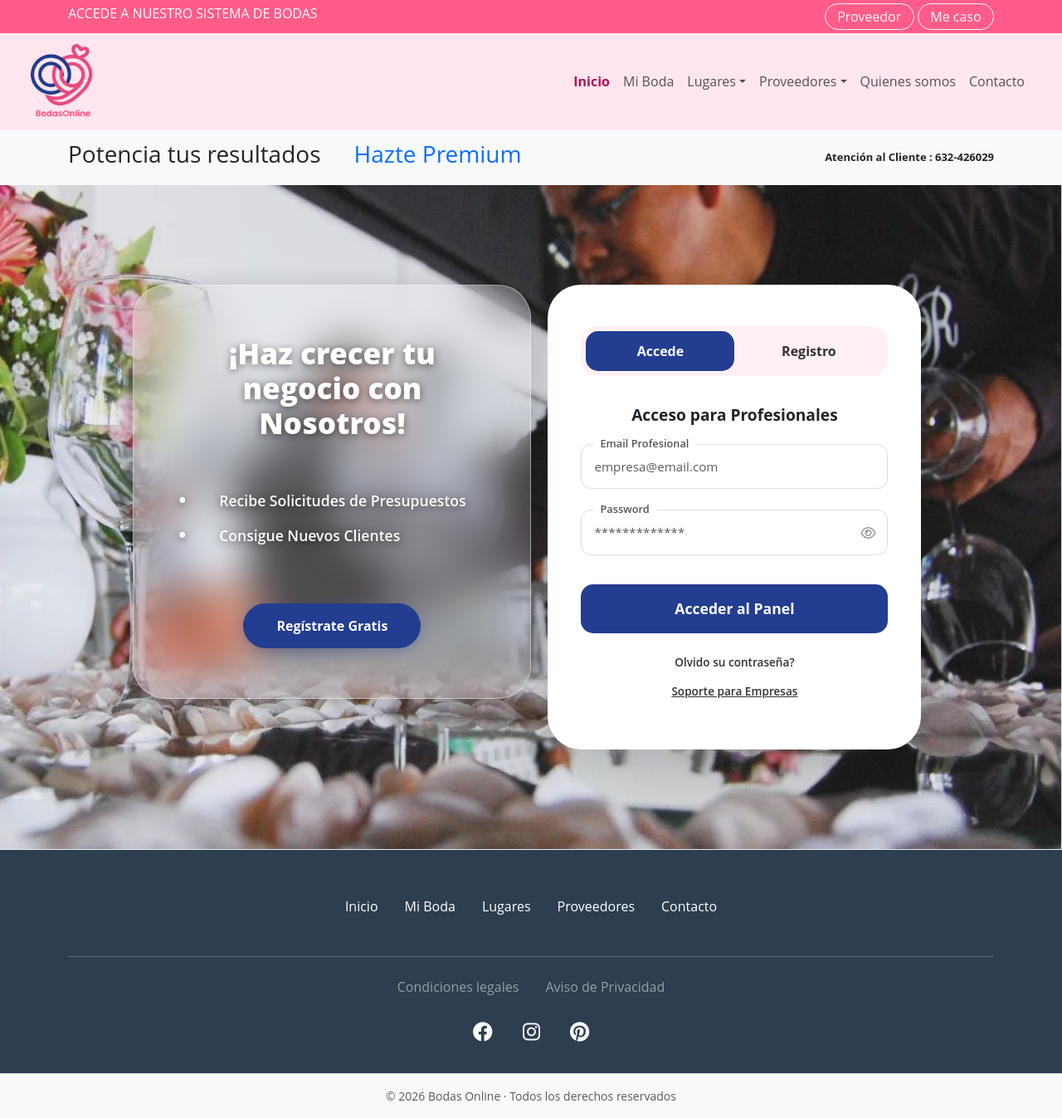
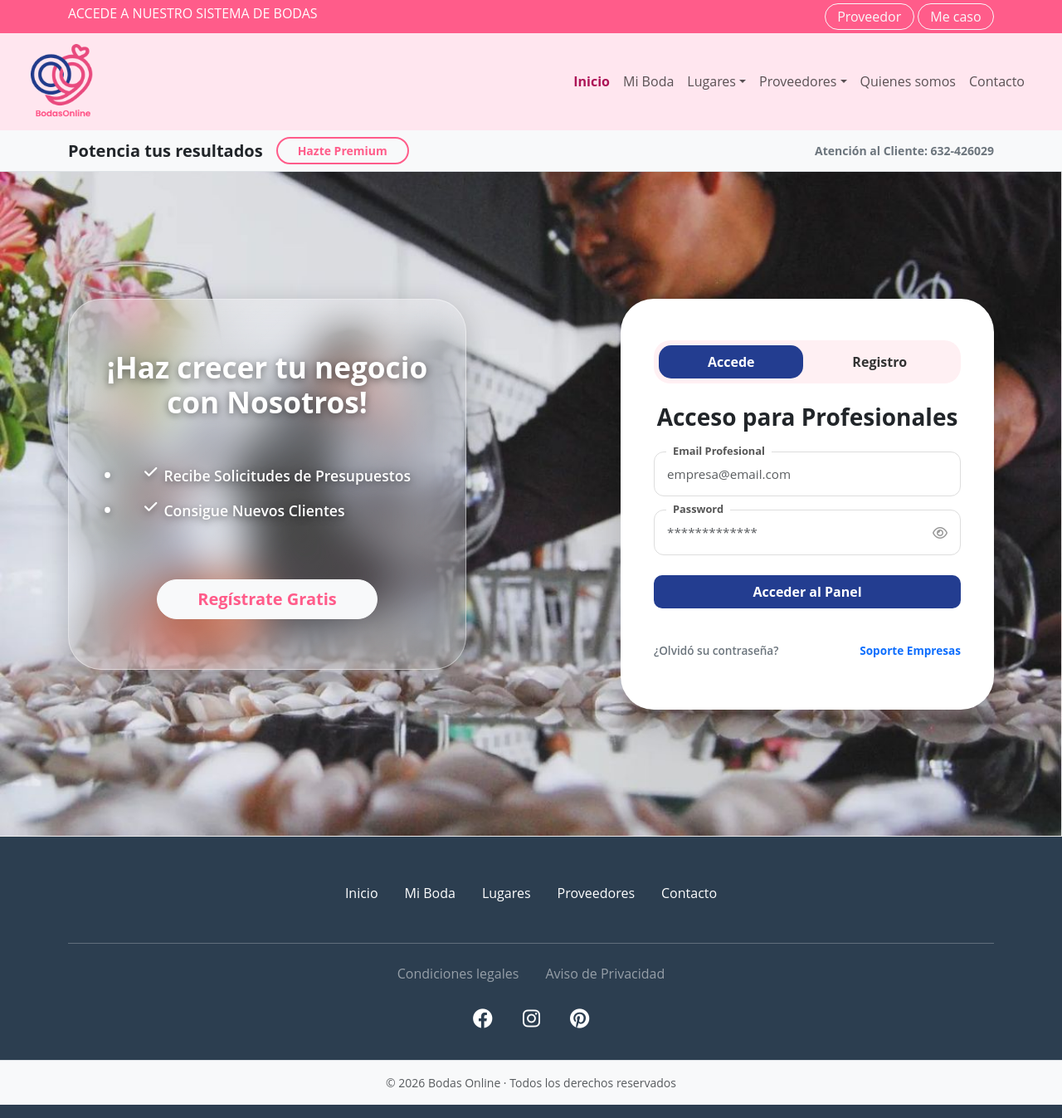
Before and after one commit to josburflor/bodasonline, a PHP site: page /proveedor.php in a window 1280 px wide. Shown: the whole page at 83% size. Run offline with PHP 8.4, Linux system fonts and the light colour scheme.

Commit message:
Restored: All styles consolidated in style.css and pages refactored to Bootstrap 5

```diff
--- a/proveedor.php
+++ b/proveedor.php
@@ -1,95 +1,95 @@
-
-
 <?php include_once("header.php"); ?>
 
-<header class="w-full bg-light py-2">
+<header class="container-fluid bg-light border-bottom py-2">
     <div class="container">
-        <div class="d-flex justify-content-between align-items-center">
+        <div class="d-flex flex-wrap justify-content-between align-items-center gap-3">
             <div class="d-flex align-items-center gap-3">
-                <span class="fw-bold text-navy-blue" style="font-size: 13px;"><h3>Potencia tus resultados</h3></span>
-                <a href="#" class="btn-pink-soft text-pink px-4 py-1 rounded-full font-bold text-decoration-none transition-all hover:bg-pink hover:text-white" style="font-size: 12px;">
-                   <h3>Hazte Premium</h3>
+                <span class="fw-bold text-dark h5 mb-0">Potencia tus resultados</span>
+                <a href="#" class="btn btn-outline-rosado px-4 py-1 fw-bold text-decoration-none" style="font-size: 14px; border-radius: 30px;">
+                   Hazte Premium
                 </a>
             </div>
-            <div class="fw-bold text-navy-blue" style="font-size: 13px;">
-                Atención al Cliente : 632-426029
+            <div class="fw-bold text-secondary" style="font-size: 14px;">
+                Atención al Cliente: 632-426029
             </div>
         </div>
     </div>
 </header>
 
 <main class="proveedor-page">
-    <section class="hero-auth">
-        <div class="container-flex">
+    <section class="hero-auth py-5">
+        <div class="container d-flex flex-wrap justify-content-center align-items-stretch gap-4">
             <!-- Bloque Izquierdo: Glassmorphism -->
-            <div class="glass-card">
-                <h2>¡Haz crecer tu negocio con Nosotros!</h2>
-                <ul class="text-start d-inline-block">
-                    <li>Recibe Solicitudes de Presupuestos</li>
-                    <li>Consigue Nuevos Clientes</li>
+            <div class="glass-card shadow-lg">
+                <h2 class="display-6 fw-bold mb-4">¡Haz crecer tu negocio con Nosotros!</h2>
+                <ul class="text-start d-inline-block ps-0">
+                    <li class="mb-3"><i class="fa-solid fa-check me-2"></i> Recibe Solicitudes de Presupuestos</li>
+                    <li class="mb-3"><i class="fa-solid fa-check me-2"></i> Consigue Nuevos Clientes</li>
                 </ul>
                 <div class="mt-4">
-                    <button class="btn-register" onclick="showAuthForm('register')">Regístrate Gratis</button>
+                    <button class="btn btn-light btn-lg px-5 py-2 fw-bold" style="border-radius: 30px; color: var(--rosa-intenso);" onclick="showAuthForm('register')">Regístrate Gratis</button>
                 </div>
             </div>
 
             <!-- Bloque Derecho: Formulario -->
-            <div class="login-card">
-                <div class="auth-tabs">
-                    <div class="tab active" id="tab-login" onclick="showAuthForm('login')">Accede</div>
-                    <div class="tab" id="tab-register" onclick="showAuthForm('register')">Registro</div>
+            <div class="login-card shadow-lg border-0 bg-white">
+                <div class="auth-tabs d-flex mb-4">
+                    <div class="tab active flex-fill text-center py-2" id="tab-login" onclick="showAuthForm('login')" style="cursor: pointer;">Accede</div>
+                    <div class="tab flex-fill text-center py-2" id="tab-register" onclick="showAuthForm('register')" style="cursor: pointer;">Registro</div>
                 </div>
 
                 <div id="auth-form-container">
                     <!-- FORMULARIO ACCESO -->
                     <div id="form-login">
-                        <h3 class="text-center fw-bold mb-4" style="font-size: 1.2rem;">Acceso para Profesionales</h3>
+                        <h3 class="text-center fw-bold mb-4">Acceso para Profesionales</h3>
                         <form>
-                            <div class="form-group">
-                                <label>Email Profesional</label>
-                                <input type="email" class="form-control" placeholder="empresa@email.com">
+                            <div class="form-group mb-3">
+                                <label class="form-label small fw-bold">Email Profesional</label>
+                                <input type="email" class="form-control form-control-lg" placeholder="empresa@email.com">
                             </div>
-                            <div class="form-group">
-                                <label>Password</label>
+                            <div class="form-group mb-4">
+                                <label class="form-label small fw-bold">Password</label>
                                 <div class="position-relative">
-                                    <input type="password" class="form-control" placeholder="*************">
-                                    <i class="far fa-eye password-toggle"></i>
+                                    <input type="password" class="form-control form-control-lg" placeholder="*************">
+                                    <i class="far fa-eye password-toggle position-absolute top-50 end-0 translate-middle-y me-3" style="cursor: pointer;"></i>
                                 </div>
                             </div>
-                            <button type="button" class="btn-login">Acceder al Panel</button>
-                            <div class="footer-links">
-                                <a href="#">Olvido su contraseña?</a>
-                                <a href="#" class="area-link">Soporte para Empresas</a>
+                            <button type="button" class="btn btn-primary w-100 py-2 fw-bold mb-3" style="background-color: var(--bo-blue-button); border-radius: 10px; border: none;">Acceder al Panel</button>
+                            <div class="footer-links d-flex justify-content-between small">
+                                <a href="#" class="text-decoration-none text-secondary">¿Olvidó su contraseña?</a>
+                                <a href="#" class="text-decoration-none text-primary fw-bold">Soporte Empresas</a>
                             </div>
                         </form>
                     </div>
 
                     <!-- FORMULARIO REGISTRO -->
                     <div id="form-register" style="display: none;">
-                        <h3 class="text-center fw-bold mb-4" style="font-size: 1.2rem;">Registra tu Empresa</h3>
-                        <form>
-                            <div class="form-group">
-                                <label>Nombre de la Empresa</label>
+                        <h3 class="text-center fw-bold mb-4">Registra tu Empresa</h3>
+                        <form class="row g-3">
+                            <div class="col-12">
+                                <label class="form-label small fw-bold">Nombre de la Empresa</label>
                                 <input type="text" class="form-control" placeholder="Nombre comercial">
                             </div>
-                            <div class="form-group">
-                                <label>Sector / Categoría</label>
-                                <select class="form-control">
+                            <div class="col-12">
+                                <label class="form-label small fw-bold">Sector / Categoría</label>
+                                <select class="form-select">
                                     <option>Catering</option>
                                     <option>Fotografía</option>
                                     <option>Música</option>
                                     <option>Espacios</option>
                                 </select>
                             </div>
-                            <div class="form-group">
-                                <label>Email de contacto</label>
+                            <div class="col-12">
+                                <label class="form-label small fw-bold">Email de contacto</label>
                                 <input type="email" class="form-control" placeholder="comercial@empresa.com">
                             </div>
-                            <div class="form-group">
-                                <label>Teléfono</label>
+                            <div class="col-12">
+                                <label class="form-label small fw-bold">Teléfono</label>
                                 <input type="tel" class="form-control" placeholder="600 000 000">
                             </div>
-                            <button type="button" class="btn-login">Solicitar Registro</button>
+                            <div class="col-12 mt-4">
+                                <button type="button" class="btn btn-primary w-100 py-2 fw-bold" style="background-color: var(--bo-blue-button); border-radius: 10px; border: none;">Solicitar Registro</button>
+                            </div>
                         </form>
                     </div>
                 </div>
@@ -116,7 +116,6 @@
                 }
             </script>
         </div>
-    <
-
+    </section>
 </main>
 <?php include_once("footer.php"); ?>
```
Also changed, not shown: contacto.php (+39 -28 lines), quienessomos.php (+17 -22 lines).
